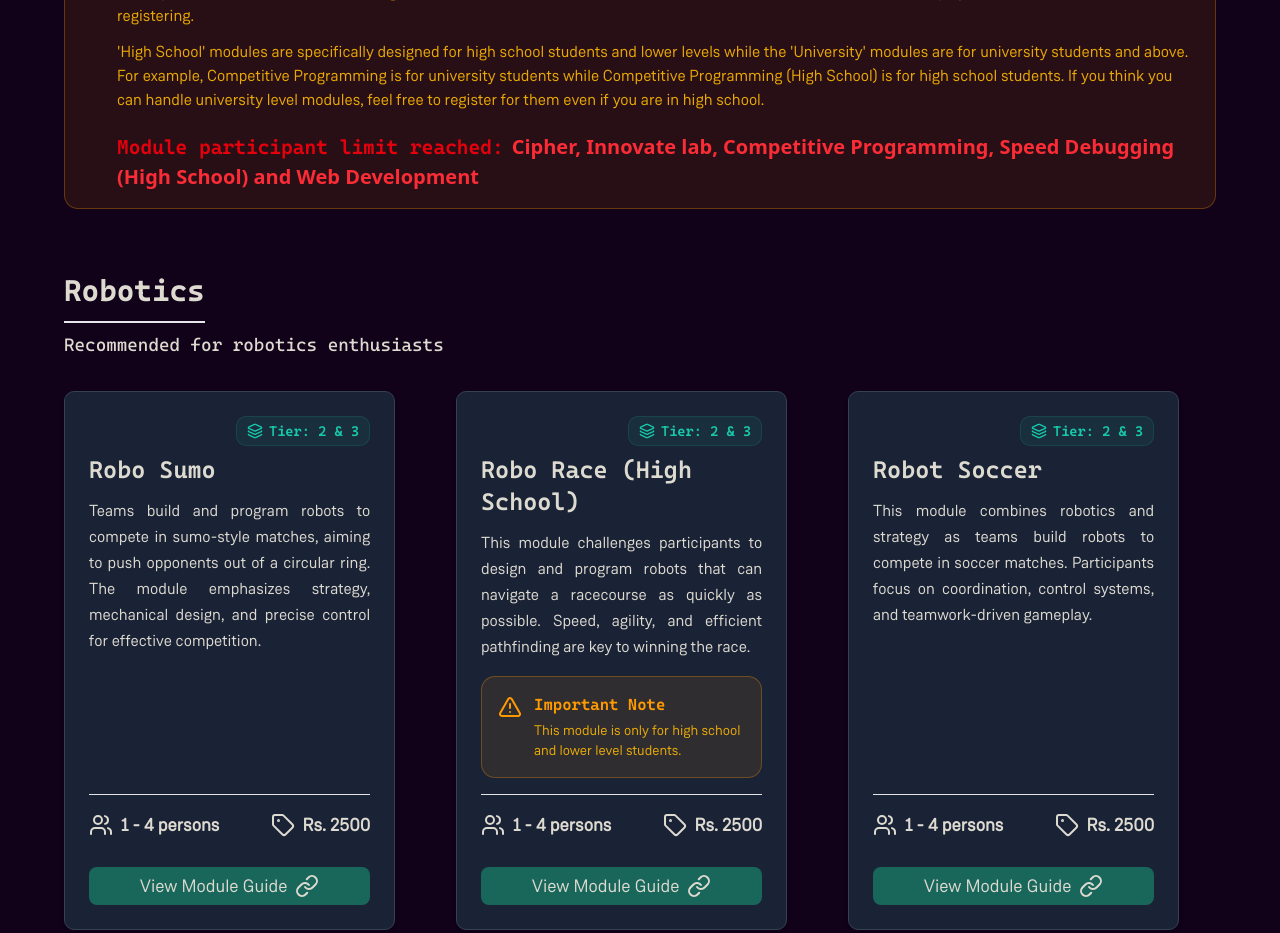
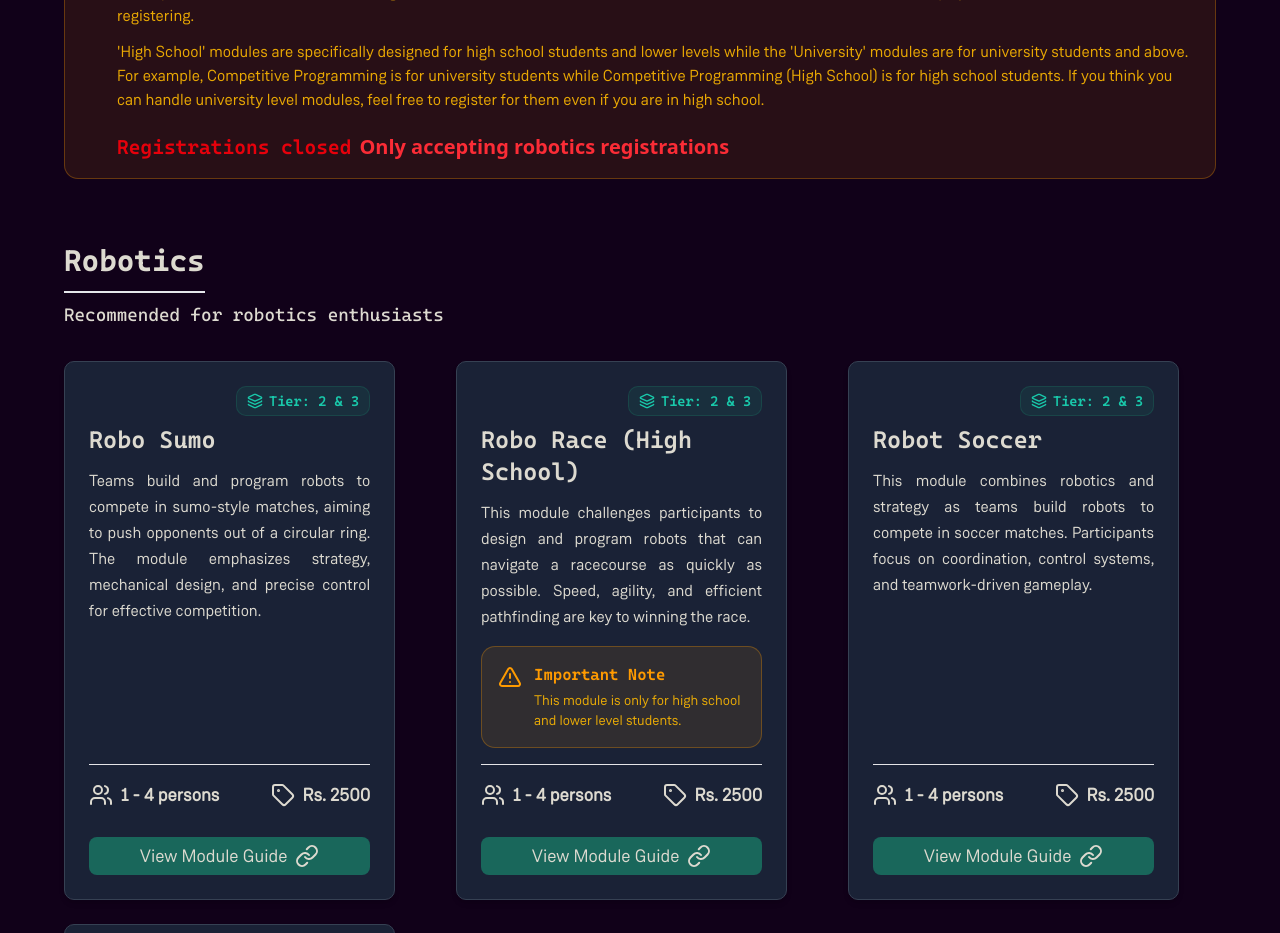
Before and after one commit to css-iba/css-website, a Next.js app: page /ProBattle in a window 1280 px wide. Shown: the part 2720-3653 px from the top of the page. Built offline with nearby package versions, Linux system fonts and the light colour scheme.

Commit message:
Update ModulesSection.tsx

```diff
--- a/components/ProBattle/ModulesSection.tsx
+++ b/components/ProBattle/ModulesSection.tsx
@@ -150,8 +150,8 @@ export default function ModulesSection() {
 
               {/* Module participant limit reached notice */}
               <div className="mt-5">
-                <span className="font-semibold text-red-600 font-heading text-[20px]">Module participant limit reached:</span>
-                <span className="ml-2 font-bold text-red-500 text-[20px]">Cipher, Innovate lab, Competitive Programming, Speed Debugging (High School) and Web Development</span>
+                <span className="font-semibold text-red-600 font-heading text-[20px]">Registrations closed</span>
+                <span className="ml-2 font-bold text-red-500 text-[20px]">Only accepting robotics registrations</span>
               </div>
 
             </div>
```
